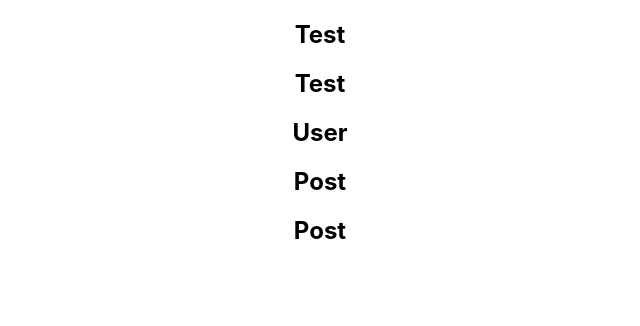
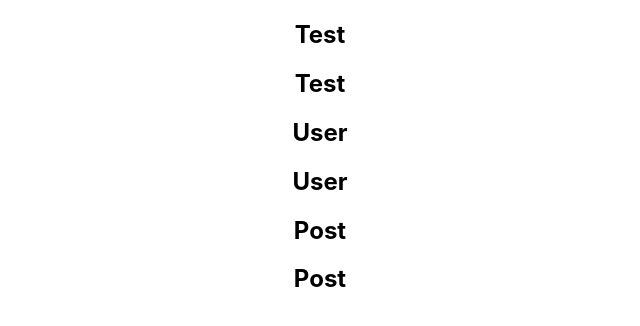
Before and after one commit to angor78/git-learn, a React (Create React App) app: page / in a window 1280 px wide. Shown: the top 326 px of the page, without its empty margins (320-960 px from the left). Built offline with nearby package versions, Linux system fonts and the light colour scheme.

Commit message:
add 2User Component

```diff
--- a/src/App.tsx
+++ b/src/App.tsx
@@ -10,6 +10,7 @@ function App() {
     <Test/>
     <Test/>
     <User/>
+    <User/>
     <Post/>
     <Post/>
     </div>
```
